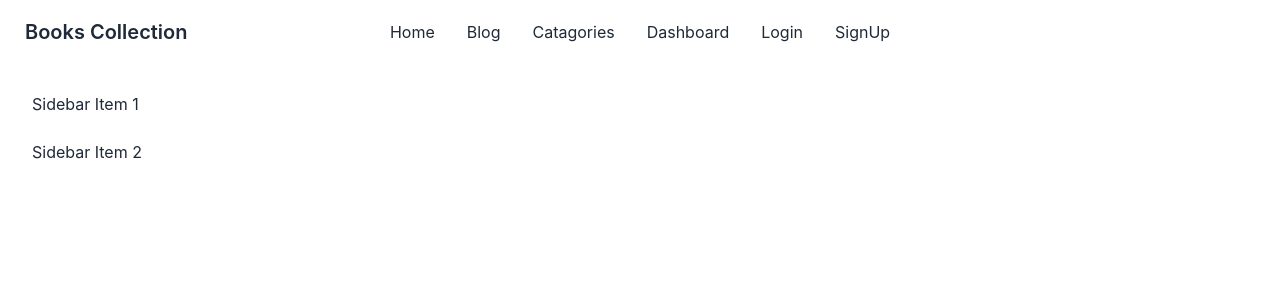
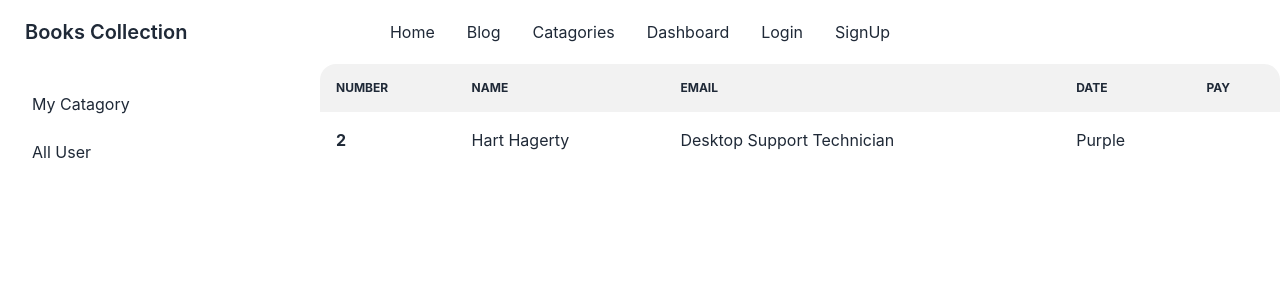
Before and after one commit to arifulsinbad/books-resale, a React (Create React App) app: page /dashboardLayout in a window 1280 px wide. Shown: the top 300 px of the page. Built offline with nearby package versions, Linux system fonts and the light colour scheme; no server answers.

Commit message:
commit 16

```diff
--- /dev/null
+++ b/src/Dashboard/AllUser.js
@@ -0,0 +1,38 @@
+import React from 'react';
+
+const AllUser = () => {
+ return (
+  <div>
+   <div className="overflow-x-auto">
+  <table className="table w-full">
+
+    <thead>
+      <tr>
+        <th>Number</th>
+        <th>Name</th>
+        <th>Email</th>
+        <th>Date</th>
+        <th>Pay</th>
+      </tr>
+    </thead>
+
+    <tbody>
+
+
+
+     <tr className="hover">
+       <th>2</th>
+       <td>Hart Hagerty</td>
+       <td>Desktop Support Technician</td>
+       <td>Purple</td>
+     </tr>
+
+   </tbody>
+
+  </table>
+</div>
+  </div>
+ );
+};
+
+export default AllUser;
--- /dev/null
+++ b/src/Dashboard/Dashboard.js
@@ -0,0 +1,39 @@
+import React from 'react';
+import MyCatagory from './MyCatagory';
+
+const Dashboard = () => {
+ return (
+  <div>
+   <div className="overflow-x-auto">
+  <table className="table w-full">
+
+    <thead>
+      <tr>
+        <th>Number</th>
+        <th>Name</th>
+        <th>Email</th>
+        <th>Date</th>
+        <th>Pay</th>
+      </tr>
+    </thead>
+
+    <tbody>
+
+
+
+     <tr className="hover">
+       <th>2</th>
+       <td>Hart Hagerty</td>
+       <td>Desktop Support Technician</td>
+       <td>Purple</td>
+     </tr>
+
+   </tbody>
+
+  </table>
+</div>
+  </div>
+ );
+};
+
+export default Dashboard;
--- a/src/Dashboard/DashboardLayout.js
+++ b/src/Dashboard/DashboardLayout.js
@@ -1,5 +1,5 @@
 import React from 'react';
-import { Outlet } from 'react-router-dom';
+import { Link, Outlet } from 'react-router-dom';
 import Navbar from '../Layout/Navbar';
 
 const DashboardLayout = () => {
@@ -17,8 +17,8 @@ const DashboardLayout = () => {
     <label htmlFor="my-drawer-2" className="drawer-overlay"></label>
     <ul className="menu p-4 w-80 bg-base-100 text-base-content">
 
-      <li><a>Sidebar Item 1</a></li>
-      <li><a>Sidebar Item 2</a></li>
+      <li><Link to='/dashboardLayout'>My Catagory</Link></li>
+      <li><Link to='/dashboardLayout/allUser'>All User</Link></li>
     </ul>
 
   </div>
--- /dev/null
+++ b/src/Dashboard/MyCatagory.js
@@ -0,0 +1,13 @@
+import React from 'react';
+
+const MyCatagory = () => {
+ return (
+
+   <div>
+
+   </div>
+
+ );
+};
+
+export default MyCatagory;
```
Also changed, not shown: src/Router/Router.js (+10 -1 lines).
